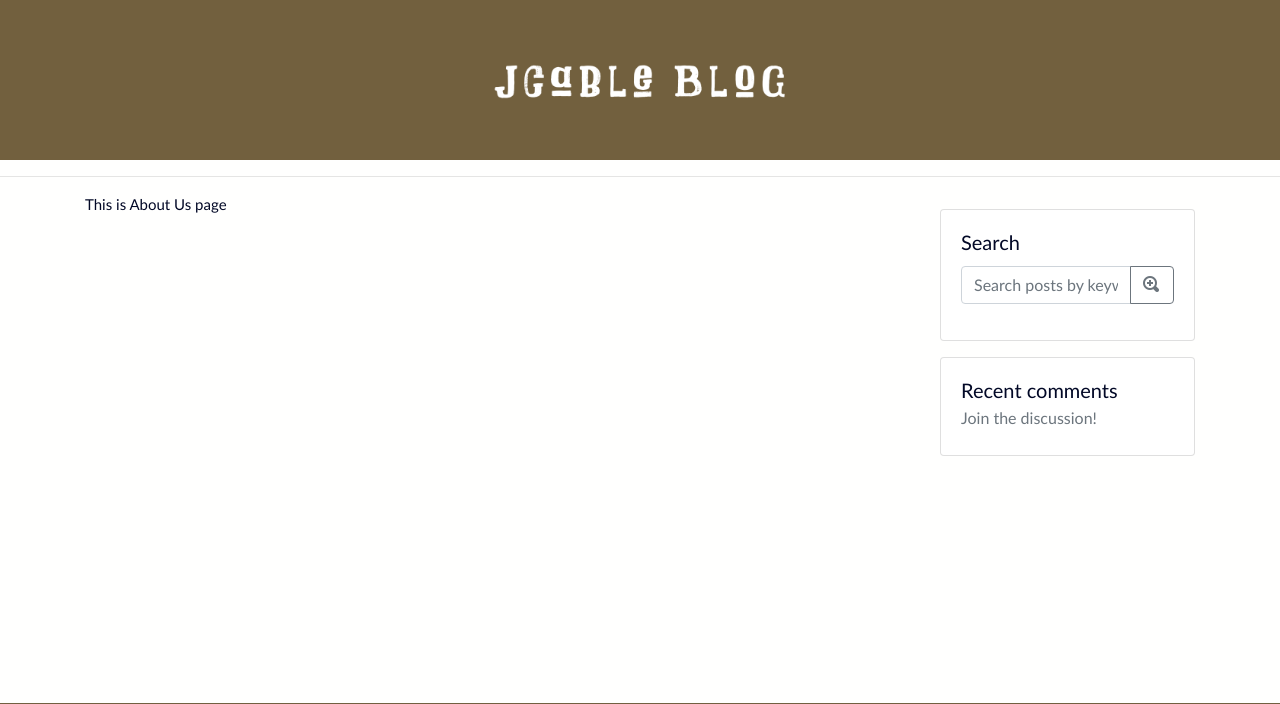
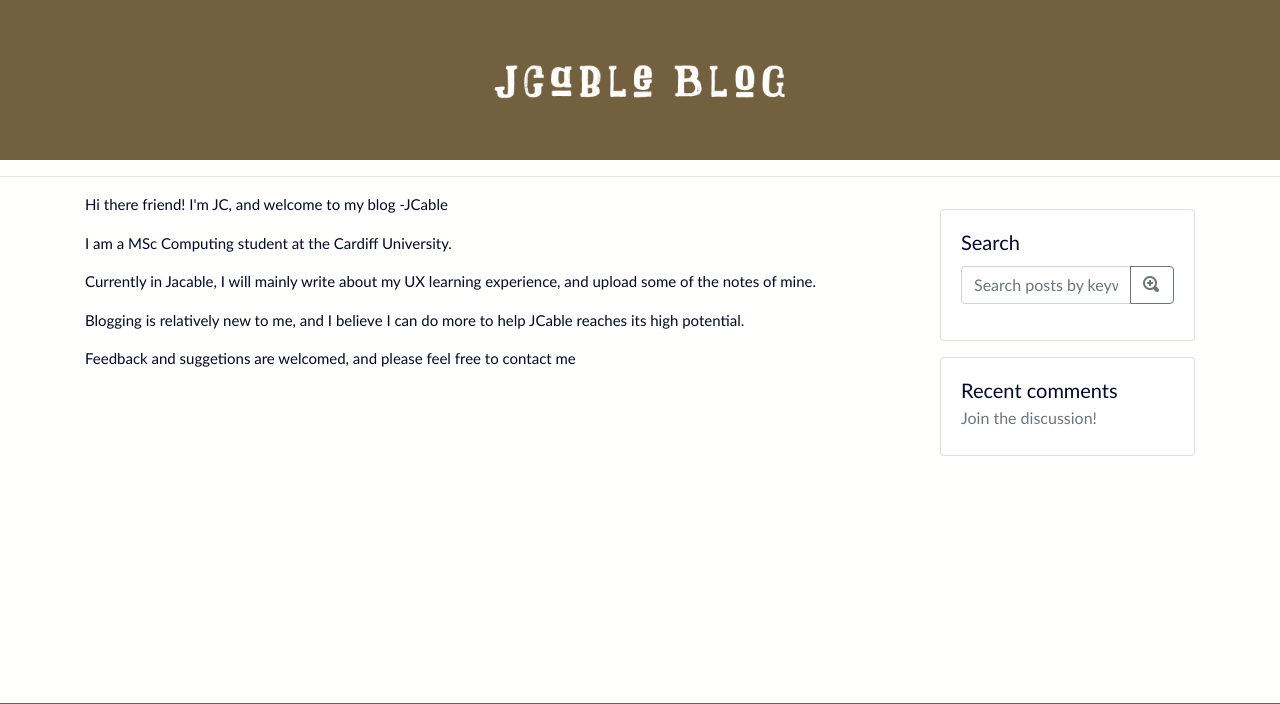
Before and after one commit to JiachZh/flaskblog, a Flask app: page /about in a window 1280 px wide. Shown: the part 56-760 px from the top of the page. Run offline with Flask 2, Linux system fonts and the light colour scheme; data that the repository does not hold is empty; some libraries are stand-ins or nearby versions.

Commit message:
update about page

```diff
--- a/blog/templates/about.html
+++ b/blog/templates/about.html
@@ -1,2 +1,7 @@
-{% extends "layout.html" %} {% block content %} This is About Us page {%
+{% extends "layout.html" %} {% block content %}
+<p>Hi there friend! I'm JC, and welcome to my blog -JCable</p>
+<P>I am a MSc Computing student at the Cardiff University. </P>
+<p>Currently in Jacable, I will mainly write about my UX learning experience, and upload some of the notes of mine. </p>
+<p>Blogging is relatively new to me, and I believe I can do more to help JCable reaches its high potential. </p>
+<p>Feedback and suggetions are welcomed, and please feel free to contact me</p> {%
 endblock content %}
```
